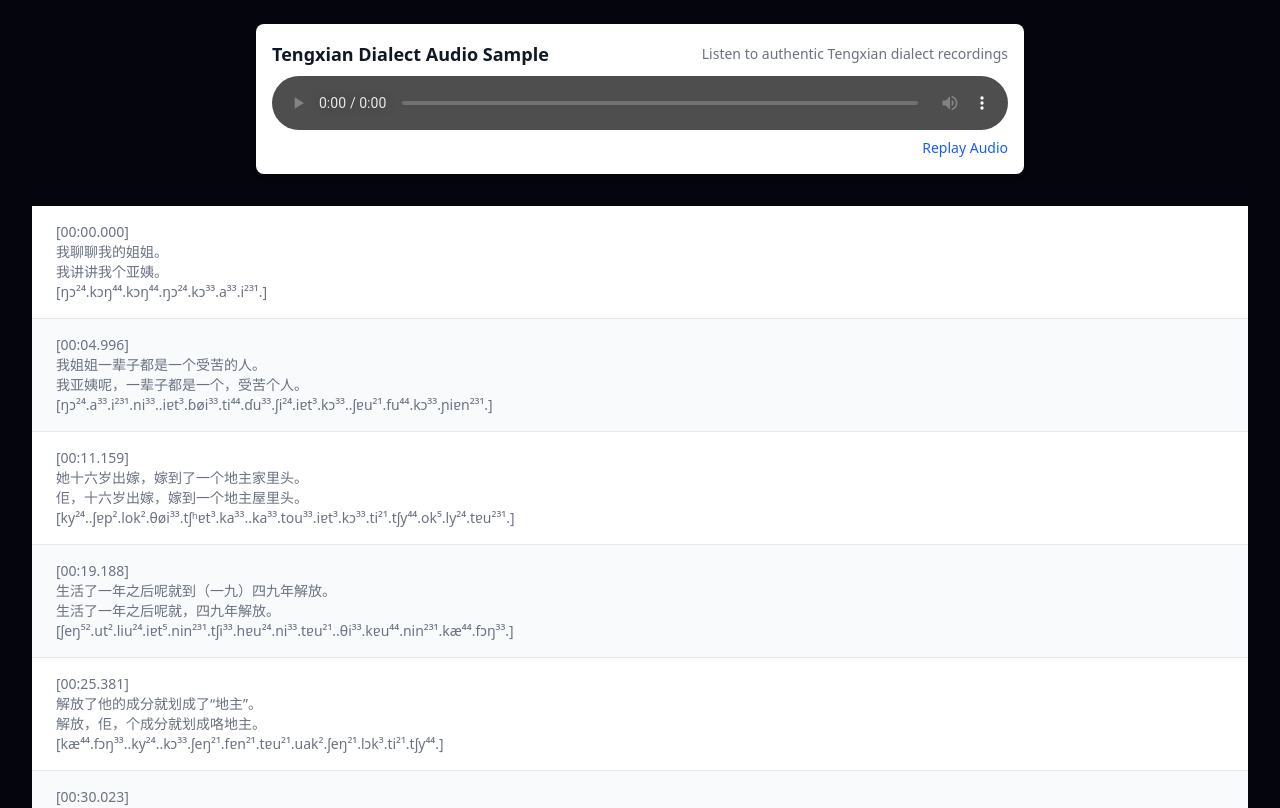
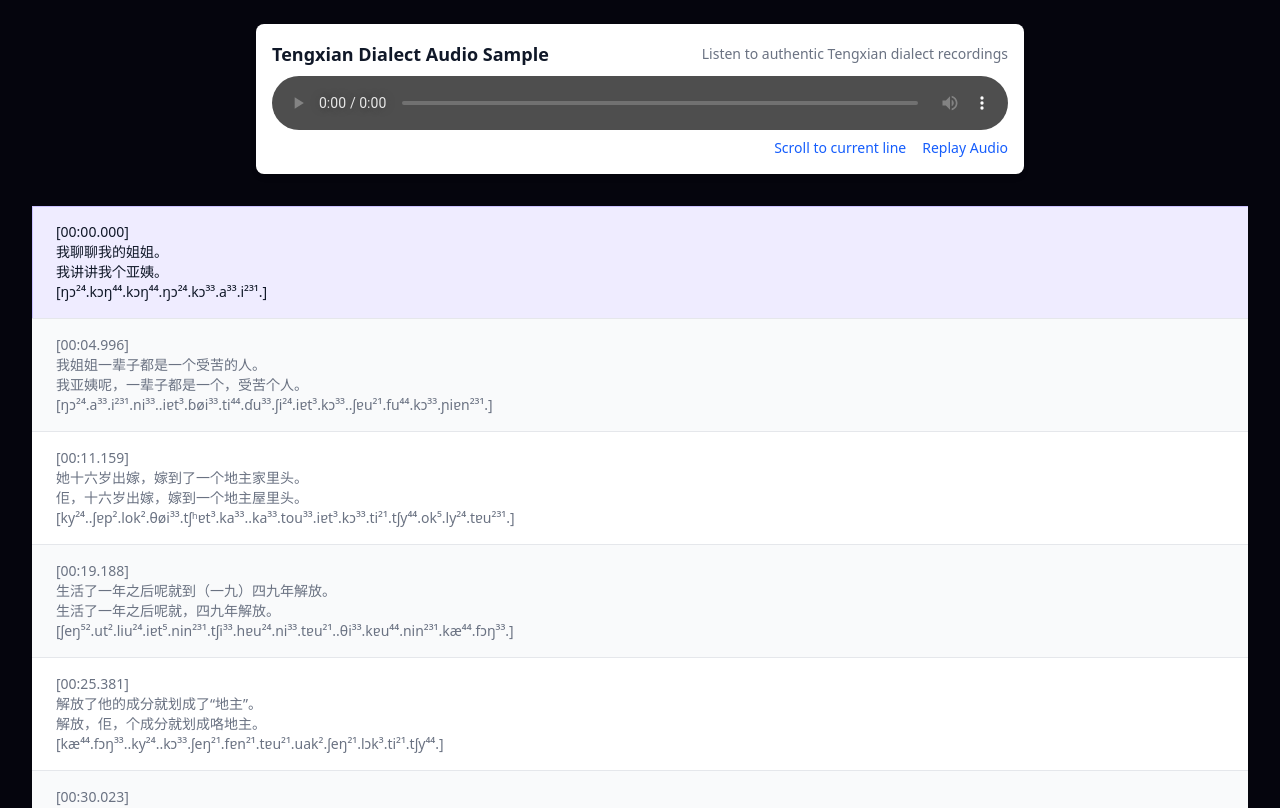
Before and after one commit to NonceGeek/tengxian-landing-page, a Next.js app: page /en in a window 1280 px wide. Shown: the part 940-1748 px from the top of the page. Built offline with nearby package versions, Linux system fonts and the light colour scheme.

Commit message:
[add] play progress sync

```diff
--- a/app/components/Examples.tsx
+++ b/app/components/Examples.tsx
@@ -1,6 +1,6 @@
 "use client";
 import { type Dictionary } from "../i18n/types";
-import { useEffect, useState } from "react";
+import { useCallback, useEffect, useRef, useState } from "react";
 import Papa, { ParseResult } from "papaparse";
 
 interface CorpusEntry {
@@ -8,6 +8,7 @@ interface CorpusEntry {
   tengxianText: string;
   ipa: string;
   timestamp: string;
+  startSeconds: number;
 }
 
 interface ExamplesProps {
@@ -21,31 +22,79 @@ interface CSVRow {
   "起始时间(音频时间戳)": string;
 }
 
+/** 解析 [mm:ss.mmm] 或 [hh:mm:ss.mmm] 为秒 */
+function parseTimestampToSeconds(raw: string): number {
+  const inner = raw?.trim().replace(/^\[|\]$/g, "").trim() ?? "";
+  const parts = inner.split(":");
+  if (parts.length === 2) {
+    const m = parseInt(parts[0], 10) || 0;
+    const sec = parseFloat(parts[1]) || 0;
+    return m * 60 + sec;
+  }
+  if (parts.length === 3) {
+    const h = parseInt(parts[0], 10) || 0;
+    const m = parseInt(parts[1], 10) || 0;
+    const sec = parseFloat(parts[2]) || 0;
+    return h * 3600 + m * 60 + sec;
+  }
+  return 0;
+}
+
+/** 当前播放到 t 秒时应对应的行（最大 i 满足 startSeconds[i] <= t） */
+function findActiveLineIndex(entries: CorpusEntry[], currentTime: number): number {
+  if (entries.length === 0) return -1;
+  let lo = 0;
+  let hi = entries.length - 1;
+  let ans = -1;
+  while (lo <= hi) {
+    const mid = (lo + hi) >> 1;
+    if (entries[mid].startSeconds <= currentTime) {
+      ans = mid;
+      lo = mid + 1;
+    } else {
+      hi = mid - 1;
+    }
+  }
+  return ans;
+}
+
 export default function Examples({ dict }: ExamplesProps) {
   const [corpusData, setCorpusData] = useState<CorpusEntry[]>([]);
   const [isLoading, setIsLoading] = useState(true);
   const [error, setError] = useState<string | null>(null);
+  const [activeIndex, setActiveIndex] = useState<number>(-1);
+  const audioRef = useRef<HTMLAudioElement>(null);
+  const activeRowRef = useRef<HTMLTableRowElement>(null);
+
+  const syncHighlight = useCallback(() => {
+    const audio = audioRef.current;
+    if (!audio || corpusData.length === 0) return;
+    setActiveIndex(findActiveLineIndex(corpusData, audio.currentTime));
+  }, [corpusData]);
 
   useEffect(() => {
     const loadCorpusData = async () => {
       try {
         const response = await fetch("/corpus_demo.csv", { cache: "no-store" });
         const csvText = await response.text();
-        console.log(csvText);
         Papa.parse<CSVRow>(csvText, {
           header: true,
           complete: (results: ParseResult<CSVRow>) => {
-            const parsedData: CorpusEntry[] = results.data.map(
-              (row) => (
-                console.log(row),
-                {
-                  mandarinText: row["普通话文本"],
-                  tengxianText: row["藤县话文本"],
-                  ipa: row["IPA"],
-                  timestamp: row["起始时间(音频时间戳)"],
-                }
+            const parsedData: CorpusEntry[] = results.data
+              .filter(
+                (row) =>
+                  (row["普通话文本"]?.trim() ?? "") !== "" ||
+                  (row["藤县话文本"]?.trim() ?? "") !== ""
               )
-            );
+              .map((row) => ({
+                mandarinText: row["普通话文本"] ?? "",
+                tengxianText: row["藤县话文本"] ?? "",
+                ipa: row["IPA"] ?? "",
+                timestamp: row["起始时间(音频时间戳)"] ?? "",
+                startSeconds: parseTimestampToSeconds(
+                  row["起始时间(音频时间戳)"] ?? ""
+                ),
+              }));
 
             setCorpusData(parsedData);
             setIsLoading(false);
@@ -65,6 +114,37 @@ export default function Examples({ dict }: ExamplesProps) {
 
     loadCorpusData();
   }, []);
+
+  useEffect(() => {
+    const audio = audioRef.current;
+    if (!audio || corpusData.length === 0) return;
+
+    const onTimeUpdate = () => syncHighlight();
+    const onSeeked = () => syncHighlight();
+
+    audio.addEventListener("timeupdate", onTimeUpdate);
+    audio.addEventListener("seeked", onSeeked);
+    syncHighlight();
+
+    return () => {
+      audio.removeEventListener("timeupdate", onTimeUpdate);
+      audio.removeEventListener("seeked", onSeeked);
+    };
+  }, [corpusData, syncHighlight]);
+
+  const seekToEntry = (entry: CorpusEntry) => {
+    const audio = audioRef.current;
+    if (!audio) return;
+    audio.currentTime = entry.startSeconds;
+    void audio.play();
+  };
+
+  const scrollToCurrentLine = () => {
+    activeRowRef.current?.scrollIntoView({
+      behavior: "smooth",
+      block: "start",
+    });
+  };
 
   if (isLoading) {
     return (
@@ -89,7 +169,6 @@ export default function Examples({ dict }: ExamplesProps) {
   }
 
   return (
-    // HINT: change pt for the height of this section.
     <section
       id="examples"
       className="relative overflow-hidden w-full mx-auto min-h-[60vh] sm:min-h-[70vh] md:min-h-[80vh] flex items-center justify-center pb-20 sm:pb-28 md:pb-36 lg:pb-40 px-4 sm:px-6 md:px-8 bg-base-100 pt-[100px]"
@@ -106,23 +185,29 @@ export default function Examples({ dict }: ExamplesProps) {
               </span>
             </div>
             <audio
+              ref={audioRef}
               className="w-full focus:outline-none focus:ring-2 focus:ring-blue-500 rounded"
               src="https://alioss.aidimsum.com/%E4%B8%AA%E4%BA%BA%E5%9B%9E%E5%BF%86-%E4%BA%BA%E7%89%A9-%E6%88%91%E7%9A%84%E5%A7%90%E5%A7%90.wav"
               preload="metadata"
               controls
               controlsList="nodownload"
-                onPlay={() => console.log("Audio playback started")}
-                onPause={() => console.log("Audio playback paused")}
-                onEnded={() => console.log("Audio playback completed")}
             />
-              <div className="flex justify-end">
+            <div className="flex justify-end items-center gap-4">
               <button
+                type="button"
+                disabled={activeIndex < 0}
+                onClick={scrollToCurrentLine}
+                className="text-sm text-blue-600 dark:text-blue-400 hover:text-blue-800 dark:hover:text-blue-300 transition-colors disabled:opacity-40 disabled:cursor-not-allowed disabled:hover:text-blue-600 dark:disabled:hover:text-blue-400"
+              >
+                {dict.Examples.scrollToCurrent}
+              </button>
+              <button
+                type="button"
                 onClick={() => {
-                    const audio = document.querySelector("audio");
-                    if (audio) {
+                  const audio = audioRef.current;
+                  if (!audio) return;
                   audio.currentTime = 0;
-                      audio.play();
-                    }
+                  void audio.play();
                 }}
                 className="text-sm text-blue-600 dark:text-blue-400 hover:text-blue-800 dark:hover:text-blue-300 transition-colors"
               >
@@ -132,28 +217,50 @@ export default function Examples({ dict }: ExamplesProps) {
           </div>
         </div>
         <table className="min-w-full divide-y divide-gray-200 dark:divide-gray-700">
-            <thead className="bg-gray-50 dark:bg-gray-800"></thead>
+          <thead className="bg-gray-50 dark:bg-gray-800" />
           <tbody className="bg-white dark:bg-gray-900 divide-y divide-gray-200 dark:divide-gray-700">
-              {corpusData.map((entry, index) => (
+            {corpusData.map((entry, index) => {
+              const isActive = activeIndex === index;
+              return (
                 <tr
                   key={index}
-                  className={
-                    index % 2 === 0
-                      ? "bg-white dark:bg-gray-900"
-                      : "bg-gray-50 dark:bg-gray-800"
+                  ref={isActive ? activeRowRef : undefined}
+                  role="button"
+                  tabIndex={0}
+                  onClick={() => seekToEntry(entry)}
+                  onKeyDown={(e) => {
+                    if (e.key === "Enter" || e.key === " ") {
+                      e.preventDefault();
+                      seekToEntry(entry);
                     }
+                  }}
+                  className={[
+                    "cursor-pointer transition-colors outline-none focus-visible:ring-2 focus-visible:ring-primary focus-visible:ring-offset-2 dark:focus-visible:ring-offset-gray-900",
+                    isActive
+                      ? "bg-primary/15 dark:bg-primary/25 ring-1 ring-inset ring-primary/40"
+                      : index % 2 === 0
+                        ? "bg-white dark:bg-gray-900 hover:bg-gray-50 dark:hover:bg-gray-800/80"
+                        : "bg-gray-50 dark:bg-gray-800 hover:bg-gray-100 dark:hover:bg-gray-700/80",
+                  ].join(" ")}
                 >
-                  <td className="px-6 py-4 whitespace-nowrap text-sm text-gray-500 dark:text-gray-400">
+                  <td
+                    className={`px-6 py-4 whitespace-nowrap text-sm ${
+                      isActive
+                        ? "text-gray-900 dark:text-gray-100 font-medium"
+                        : "text-gray-500 dark:text-gray-400"
+                    }`}
+                  >
                     {entry.timestamp}
-                    <br></br>
+                    <br />
                     {entry.mandarinText}
-                    <br></br>
+                    <br />
                     {entry.tengxianText}
-                    <br></br>
+                    <br />
                     {entry.ipa}
                   </td>
                 </tr>
-              ))}
+              );
+            })}
           </tbody>
         </table>
       </div>
--- a/app/i18n/dictionaries/en.json
+++ b/app/i18n/dictionaries/en.json
@@ -29,6 +29,7 @@
     "tengxian": "Tengxian",
     "audioTitle": "Tengxian Dialect Audio Sample",
     "audioDescription": "Listen to authentic Tengxian dialect recordings",
+    "scrollToCurrent": "Scroll to current line",
     "replay": "Replay Audio"
   },
   "aiSaaS": {
--- a/app/i18n/dictionaries/yue.json
+++ b/app/i18n/dictionaries/yue.json
@@ -28,6 +28,7 @@
     "tengxian": "藤縣話",
     "audioTitle": "藤縣話音頻示例",
     "audioDescription": "聆聽地道嘅藤縣話錄音",
+    "scrollToCurrent": "定位而家播放緊嘅臺詞",
     "replay": "重新播放",
     "timestamp": "時間戳",
     "mandarin": "普通話",
--- a/app/i18n/dictionaries/zh.json
+++ b/app/i18n/dictionaries/zh.json
@@ -30,6 +30,7 @@
     "tengxian": "藤县话",
     "audioTitle": "藤县话音频示例",
     "audioDescription": "聆听地道的藤县话录音",
+    "scrollToCurrent": "跳转到当前播放",
     "replay": "重新播放"
   },
   "bodhiProtocol": {
--- a/app/i18n/types.ts
+++ b/app/i18n/types.ts
@@ -37,6 +37,7 @@ export interface Dictionary {
     tengxian: string;
     audioTitle: string;
     audioDescription: string;
+    scrollToCurrent: string;
     replay: string;
   };
   features: {
```
Lines whose indentation alone changed are shown as unchanged.
